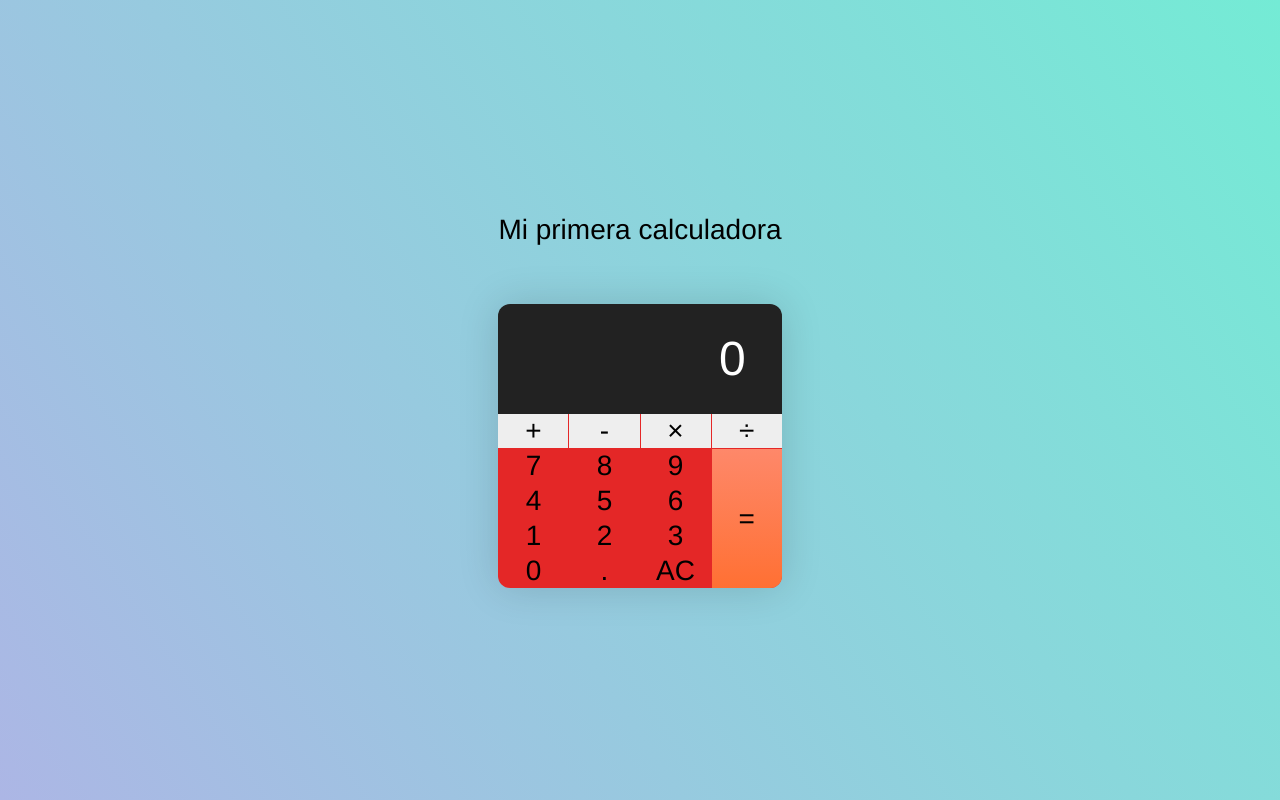
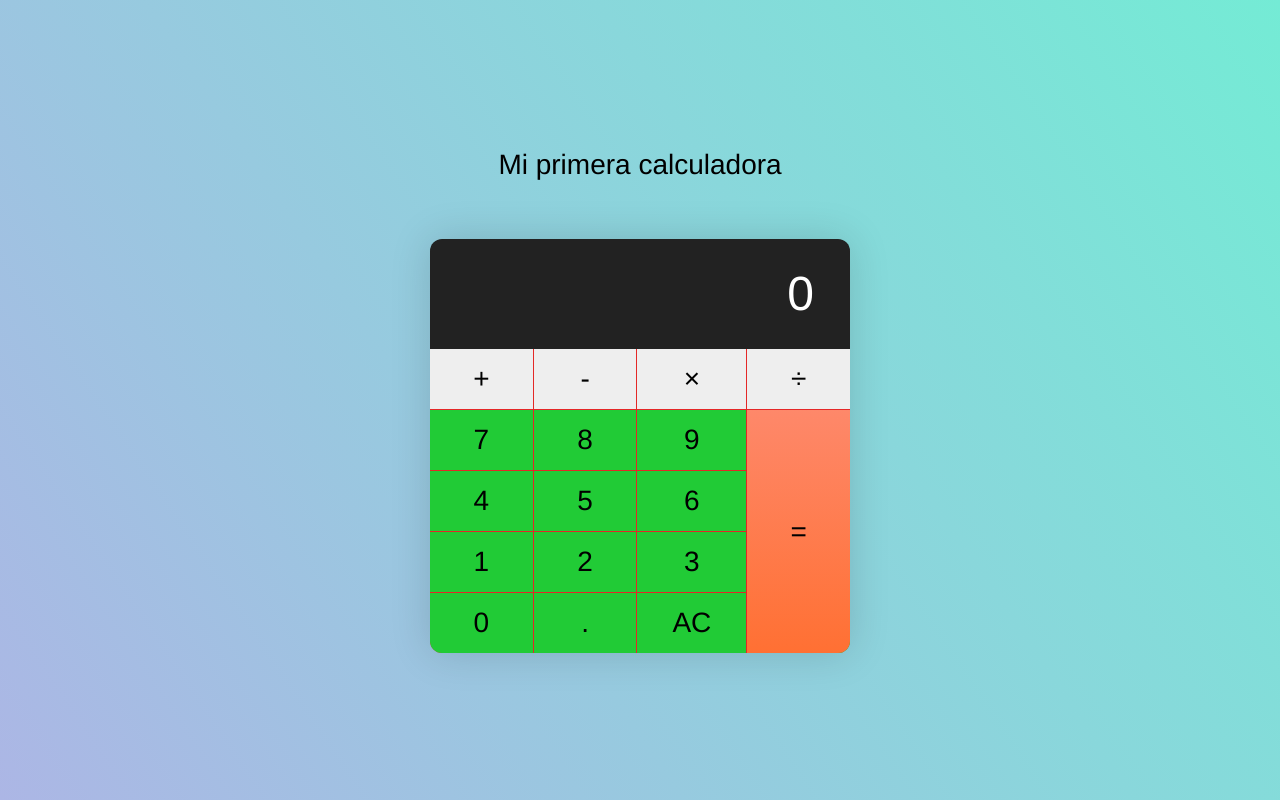
Before and after one commit to Darkcode-Team/Calculator, a plain HTML site: page calculator/index.html in a window 1280 px wide. Drawn offline with Linux system fonts and the light colour scheme.

Commit message:
Update styles.css
acepte la sugerencia

```diff
--- a/calculator/styles.css
+++ b/calculator/styles.css
@@ -152,11 +152,7 @@ body {
 }
 
 .calculator__keys > * {
-<<<<<<< Updated upstream
-  background-color: #ffffff62;
-=======
-  background-color: #e028bf;
->>>>>>> Stashed changes
+  background-color: #13d837ed;
   padding: 0.5em 1.25em;
   position: relative;
   text-align: center;
```
